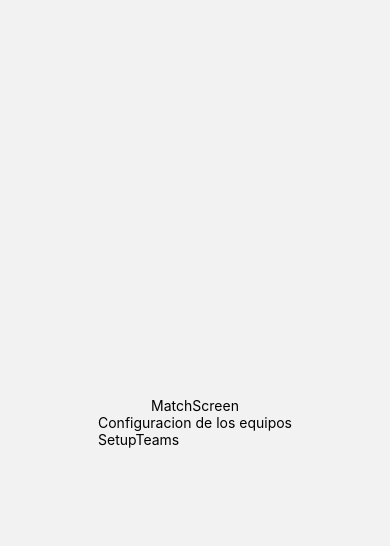
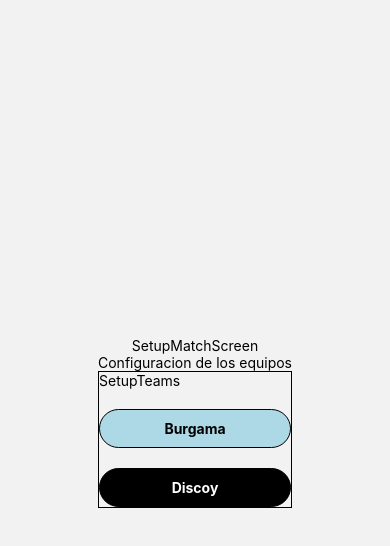
Before and after one commit to JhonFDev/UltimateTracker, a React Native app: screen /setupmatch in a window 390 px wide. Both pictures are taken after a click on the button "Torneo". Shown: the top 546 px of the page. Built offline with nearby package versions, Linux system fonts and the light colour scheme.

Commit message:
added component buttonx, and lineupsscreen in navigation, mod setupteams with buttonx

```diff
--- a/App.js
+++ b/App.js
@@ -7,6 +7,7 @@ import WelcomeScreen from "./screens/WelcomeScreen";
 import HomeScreen from "./screens/HomeScreen";
 import MatchScreen from "./screens/match/MatchScreen";
 import SetupMatchScreen from "./screens/match/SetupMachscreen";
+import LineUpsScreen from "./screens/match/LineUpsScreen";
 
 const Stack = createNativeStackNavigator();
 
@@ -21,6 +22,7 @@ function App() {
         <Stack.Screen name="home" component={HomeScreen} />
         <Stack.Screen name="match" component={MatchScreen} />
         <Stack.Screen name="setupmatch" component={SetupMatchScreen} />
+        <Stack.Screen name="lineups" component={LineUpsScreen} />
       </Stack.Navigator>
     </NavigationContainer>
   );
--- a/app.json
+++ b/app.json
@@ -1,7 +1,7 @@
 {
   "expo": {
     "name": "Ultimatetracker",
-    "slug": "Ultimatetracker",
+    "slug": "ultimatetracker",
     "version": "1.0.0",
     "orientation": "portrait",
     "icon": "./assets/icon.png",
@@ -25,6 +25,18 @@
     },
     "web": {
       "favicon": "./assets/favicon.png"
+    },
+    "extra": {
+      "eas": {
+        "projectId": "c91ce4f9-157f-4396-8a7a-efacc73195ec"
+      }
+    },
+    "owner": "jhonfdev",
+    "runtimeVersion": {
+      "policy": "appVersion"
+    },
+    "updates": {
+      "url": "https://u.expo.dev/c91ce4f9-157f-4396-8a7a-efacc73195ec"
     }
   }
 }
--- /dev/null
+++ b/components/Buttonx.js
@@ -0,0 +1,24 @@
+import { StyleSheet, Text, TouchableOpacity, View } from 'react-native'
+import React from 'react'
+
+export default function Buttonx(props) {
+    const {onpress, text, color, backgroundcolor} = props
+  return (
+    <TouchableOpacity style={{...styles.btnx, backgroundColor : backgroundcolor}} onPress={onpress} >
+      <Text style={{...styles.txtbtnx, color: color}}>{text}</Text>
+    </TouchableOpacity>
+  )
+}
+
+const styles = StyleSheet.create({
+    btnx:{
+        borderRadius:20,
+        paddingVertical:10,
+        borderWidth:1,
+        marginTop:20
+    },
+    txtbtnx:{
+        textAlign:"center",
+        fontWeight:"700"
+    }
+})
--- a/components/tournament/SetupTeams.js
+++ b/components/tournament/SetupTeams.js
@@ -1,12 +1,22 @@
-import { StyleSheet, Text, View } from 'react-native'
-import React from 'react'
+import { StyleSheet, Text, View } from "react-native";
+import React from "react";
+import Buttonx from "../Buttonx";
+import { useNavigation } from "@react-navigation/native";
 
 export default function SetupTeams() {
+  const navigation = useNavigation();
   return (
-    <View>
+    <View style={{borderWidth:1}}>
       <Text>SetupTeams</Text>
+      <Buttonx
+        text="Burgama"
+        onpress={() => navigation.navigate("lineups")}
+        backgroundcolor="lightblue"
+        color="black"
+      />
+      <Buttonx text="Discoy" backgroundcolor="black" color="white"/>
     </View>
-  )
+  );
 }
 
-const styles = StyleSheet.create({})
+const styles = StyleSheet.create({});
--- a/package.json
+++ b/package.json
@@ -15,11 +15,14 @@
     "@rneui/themed": "^4.0.0-rc.8",
     "expo": "~50.0.7",
     "expo-status-bar": "~1.11.1",
+    "expo-updates": "~0.24.11",
     "react": "18.2.0",
     "react-native": "0.73.4",
     "react-native-safe-area-context": "4.8.2",
     "react-native-screens": "~3.29.0",
-    "react-native-vector-icons": "^10.0.3"
+    "react-native-vector-icons": "^10.0.3",
+    "react-native-web": "^0.19.10",
+    "@expo/metro-runtime": "~3.1.3"
   },
   "devDependencies": {
     "@babel/core": "^7.20.0"
--- a/screens/WelcomeScreen.js
+++ b/screens/WelcomeScreen.js
@@ -30,6 +30,7 @@ const styles = StyleSheet.create({
   safeareaview: {
     flex: 1,
     justifyContent: "center",
+    alignItems:"center"
   },
   viewcontainerwelcome: {
     justifyContent: "center",
--- /dev/null
+++ b/screens/match/LineUpsScreen.js
@@ -0,0 +1,18 @@
+import { StyleSheet, Text, View } from 'react-native'
+import React from 'react'
+
+export default function LineUpsScreen() {
+  return (
+    <View style={styles.viewlineups}>
+      <Text>LineUpsScreen</Text>
+    </View>
+  )
+}
+
+const styles = StyleSheet.create({
+    viewlineups:{
+        flex:1,
+        justifyContent:"center",
+        alignItems:"center"
+    }
+})
--- a/screens/match/SetupMachscreen.js
+++ b/screens/match/SetupMachscreen.js
@@ -5,7 +5,7 @@ import SetupTeams from "../../components/tournament/SetupTeams";
 export default function SetupMatchScreen() {
   return (
     <View style={styles.viewmatch}>
-      <Text>MatchScreen</Text>
+      <Text>SetupMatchScreen</Text>
 
       <View>
         <Text>Configuracion de los equipos</Text>
@@ -20,5 +20,6 @@ const styles = StyleSheet.create({
     flex: 1,
     justifyContent: "center",
     alignItems: "center",
+
   },
 });
```
Also changed, not shown: 1 other file (tests, documents, lock files or other folders).
